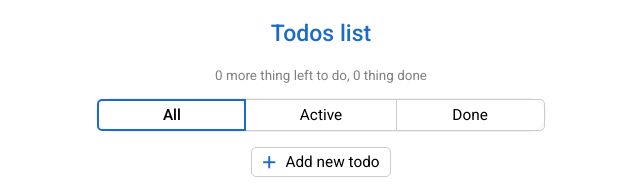
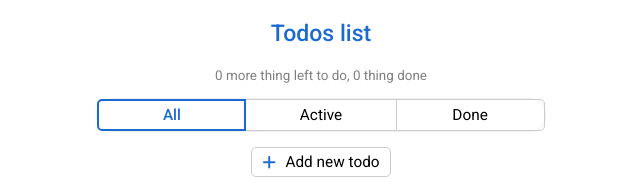
Before and after one commit to doosterhere/vue3-todo-app, a Vue app: page / in a window 1280 px wide. Shown: the top 189 px of the page, without its empty margins (319-959 px from the left). Built offline with nearby package versions, Linux system fonts and the light colour scheme; no server answers.

Commit message:
Changing the BaseButton UI component
Added additional styles for the selected and active button;

```diff
--- a/src/components/UI/BaseButton.vue
+++ b/src/components/UI/BaseButton.vue
@@ -1,5 +1,5 @@
 <script lang="ts">
-import {defineComponent, type PropType} from 'vue'
+import {defineComponent, type PropType} from 'vue';
 
 export default defineComponent({
   name: "BaseButton",
@@ -22,6 +22,8 @@ export default defineComponent({
 </template>
 
 <style scoped lang="scss">
+@import '@/assets/variables.scss';
+
 .base-button {
   padding: 5px 10px;
   display: flex;
@@ -35,5 +37,18 @@ export default defineComponent({
 
   background-color: transparent;
   cursor: pointer;
+
+  &.button_primary {
+    color: $color-primary;
+    border: 2px solid $color-primary;
+  }
+
+  &:active {
+    transform: scale(0.98);
+  }
+
+  &:not(.button_primary):hover {
+    font-weight: 500;
+  }
 }
 </style>
```
